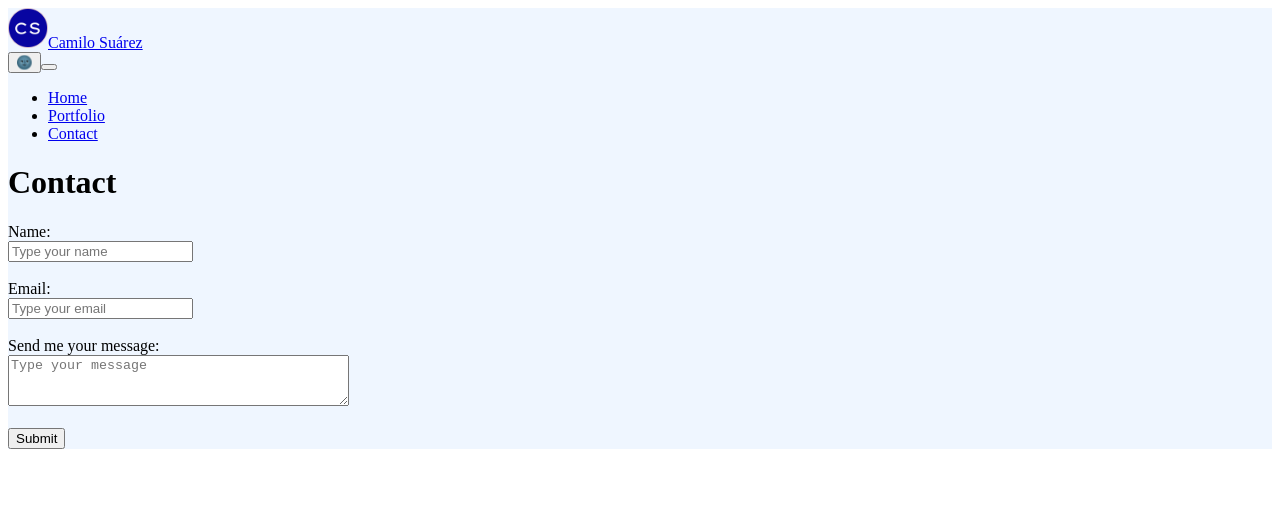
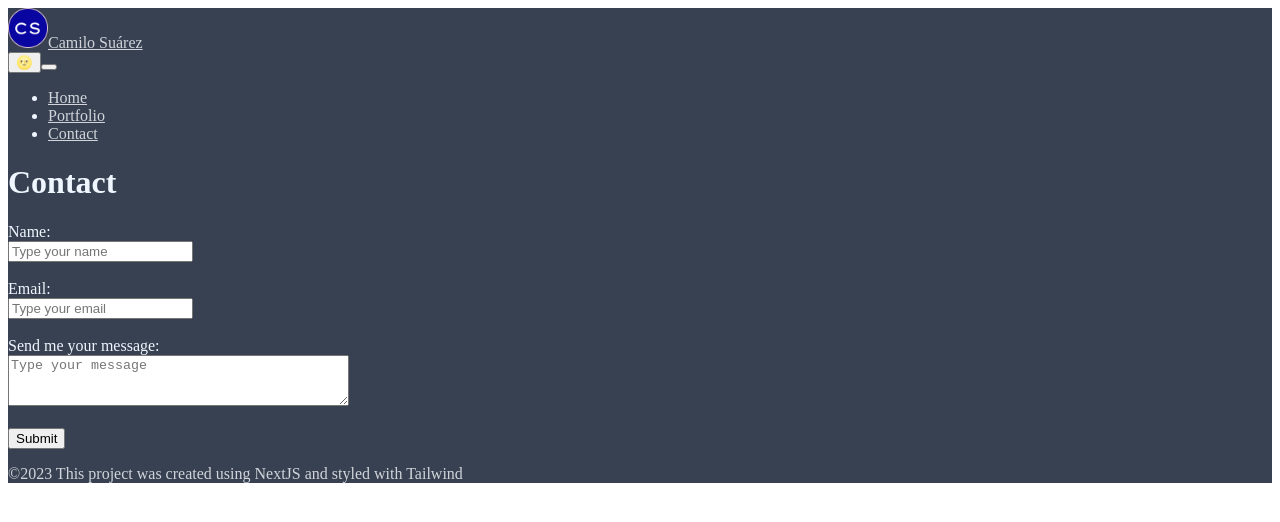
Before and after one commit to Camilo-Suarez98/Camilo-Suarez98.github.io, a Next.js app: page /contact in a window 1280 px wide. Shown: the top 522 px of the page. Built offline with nearby package versions, Linux system fonts and the light colour scheme.

Commit message:
New changes

```diff
--- a/components/Layout.jsx
+++ b/components/Layout.jsx
@@ -2,17 +2,16 @@ import Head from "next/head"
 import Link from "next/link"
 import Image from "next/image"
 import logo from "../public/icono-portf.png"
-import React, { useContext, useState } from "react"
-import {ThemeContext} from "../context/ThemeContext"
+import React, { useContext } from "react"
+import { ThemeContext } from "../context/ThemeContext"
 
 const Layout = ({ title, children }) => {
-  const themeMode = useContext(ThemeContext)
-  const [dark, setDark] = useState(themeMode)
+  const { theme, toggleTheme } = useContext(ThemeContext)
 
   return(
     <div>
       <Head>
-        <title>{title} - Camilo S</title>
+        <title>{ title } - Camilo S</title>
         <link rel="icon" href="/icono-portf.png" />
         <link
           rel="stylesheet"
@@ -20,9 +19,13 @@ const Layout = ({ title, children }) => {
           integrity="sha384-DyZ88mC6Up2uqS4h/KRgHuoeGwBcD4Ng9SiP4dIRy0EXTlnuz47vAwmeGwVChigm"
           crossOrigin="anonymous"
         />
+        <link
+          rel="stylesheet"
+          href="https://fonts.googleapis.com/css2?family=Material+Symbols+Outlined:opsz,wght,FILL,GRAD@48,400,0,0"
+        />
         <link rel="stylesheet" href="style.css" />
       </Head>
-      <div className={dark === '🌞' ? '🌚' : '🌞'}>
+      <div className={theme === 'light' ? 'dark' : 'light'}>
         <nav className="w-full relative flex flex-wrap items-center justify-between px-2 py-3 mb-10">
           <div className="container px-4 mx-auto flex items-center justify-between sm:flex-col sm:justify-center">
             <div className="relative px-4 sm:w-auto sm:static sm:justify-center">
@@ -31,11 +34,8 @@ const Layout = ({ title, children }) => {
                 Camilo Suárez
               </a>
             </div>
-            <button onClick={() => {
-              setDark(dark === '🌞' ? '🌚' : '🌞')
-              }}
-            >
-              {dark}
+            <button onClick={toggleTheme}>
+              { theme === 'light' ? '🌝' : '🌚' }
             </button>
 
             <button className="burger absolute right-0 top-5 cursor-pointer text-xl leading-none px-3 py-1 border border-solid border-transparent rounded bg-transparent hidden outline-none focus:outline-none" type="button">
@@ -74,6 +74,9 @@ const Layout = ({ title, children }) => {
         <div className="w-full h-full flex flex-col justify-evenly">
           {children}
         </div>
+        <footer>
+          <p className="text-center">©2023 This project was created using NextJS and styled with Tailwind</p>
+        </footer>
       </div>
     </div>
   )
--- a/context/ThemeContext.js
+++ b/context/ThemeContext.js
@@ -1,17 +1,20 @@
 import { createContext, useState } from "react";
 
-const ThemeContext = createContext('🌚')
+const ThemeContext = createContext()
 
-function DarkModeProvider({children}) {
-  const [darkMode, setDarkMode] = useState('🌚')
+function ThemeProvider({ children }) {
+  const [theme, setTheme] = useState('light')
+  const toggleTheme = () => {
+    setTheme(theme === 'light' ? 'dark' : 'light')
+  }
 
   return (
     <>
-      <ThemeContext.Provider value={darkMode}>
-        {children}
+      <ThemeContext.Provider value={{ theme, toggleTheme }}>
+        { children }
       </ThemeContext.Provider>
     </>
   )
 }
 
-export {DarkModeProvider, ThemeContext}
+export { ThemeProvider, ThemeContext }
--- a/package.json
+++ b/package.json
@@ -13,7 +13,8 @@
   "dependencies": {
     "next": "latest",
     "react": "^17.0.2",
-    "react-dom": "^17.0.2"
+    "react-dom": "^17.0.2",
+    "react-query": "^3.39.2"
   },
   "devDependencies": {
     "autoprefixer": "^10.2.6",
--- a/pages/_app.js
+++ b/pages/_app.js
@@ -1,13 +1,13 @@
 import 'tailwindcss/tailwind.css'
 import "../public/style.css"
-import { DarkModeProvider } from '../context/ThemeContext'
+import { ThemeProvider } from '../context/ThemeContext'
 
 function MyApp({ Component, pageProps }) {
   return (
     <>
-      <DarkModeProvider>
+      <ThemeProvider>
         <Component {...pageProps} />
-      </DarkModeProvider>
+      </ThemeProvider>
     </>
   )
 }
--- a/public/style.css
+++ b/public/style.css
@@ -22,43 +22,41 @@
     }
 }
 
-.🌞 {
+.light {
     background-color: rgb(239 246 255);
     transition: all 0.3 ease;
 }
 
-.🌞 h1 {
+.light h1 {
     background-color: rgb(239 246 255);
-    transition: all 0.3 ease;
 }
 
-.🌞 .projects:hover {
+.light .projects:hover {
     background-color: rgb(55 65 81);
 }
 
-.🌞 .projects:hover a h3, .🌞 .projects:hover a p {
+.light .projects:hover a h3, .light .projects:hover a p {
     color: rgb(239 246 255);
 }
 
-.🌚 {
+.dark {
     background-color: rgb(55 65 81);
     color: rgb(239 246 255);
     transition: all 0.3s ease;
 }
 
-.🌚 h1 {
+.dark h1 {
     color: rgb(239 246 255);
-    transition: all 0.3s ease;
 }
 
-.🌚 p {
+.dark p {
     color: rgb(209 213 219);
 }
 
-.🌚 a {
+.dark a {
     color: rgb(209 213 219);
 }
 
-.🌚 .projects:hover a h3, .🌚 .projects:hover a p {
+.dark .projects:hover a h3, .dark .projects:hover a p {
     color: rgb(55 65 81);
 }
```
Also changed, not shown: components/Projects.jsx (+41 -23 lines), pages/portfolio.js (+8 -3 lines), 2 other files (tests, documents, lock files or other folders).
